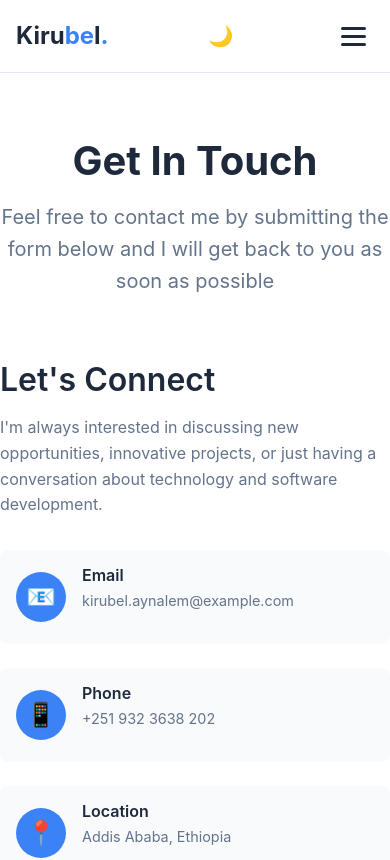
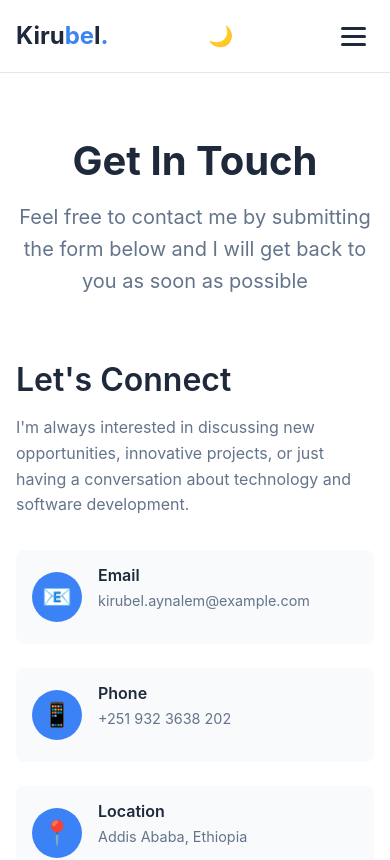
Before and after one commit to kirube1992/Portfolio_page, a Vue app: page /contact in a window 390 px wide. Shown: the top 860 px of the page. Built offline with nearby package versions, Linux system fonts and the light colour scheme.

Commit message:
Update contatct form

```diff
--- a/src/views/ContactView.vue
+++ b/src/views/ContactView.vue
@@ -153,6 +153,10 @@ import ContactForm from '@/components/ContactForm.vue'
 }
 
 @media (max-width: 768px) {
+  .container {
+    padding-left: 1rem;
+    padding-right: 1rem;
+  }
   .page-title {
     font-size: 2.5rem;
   }
```
